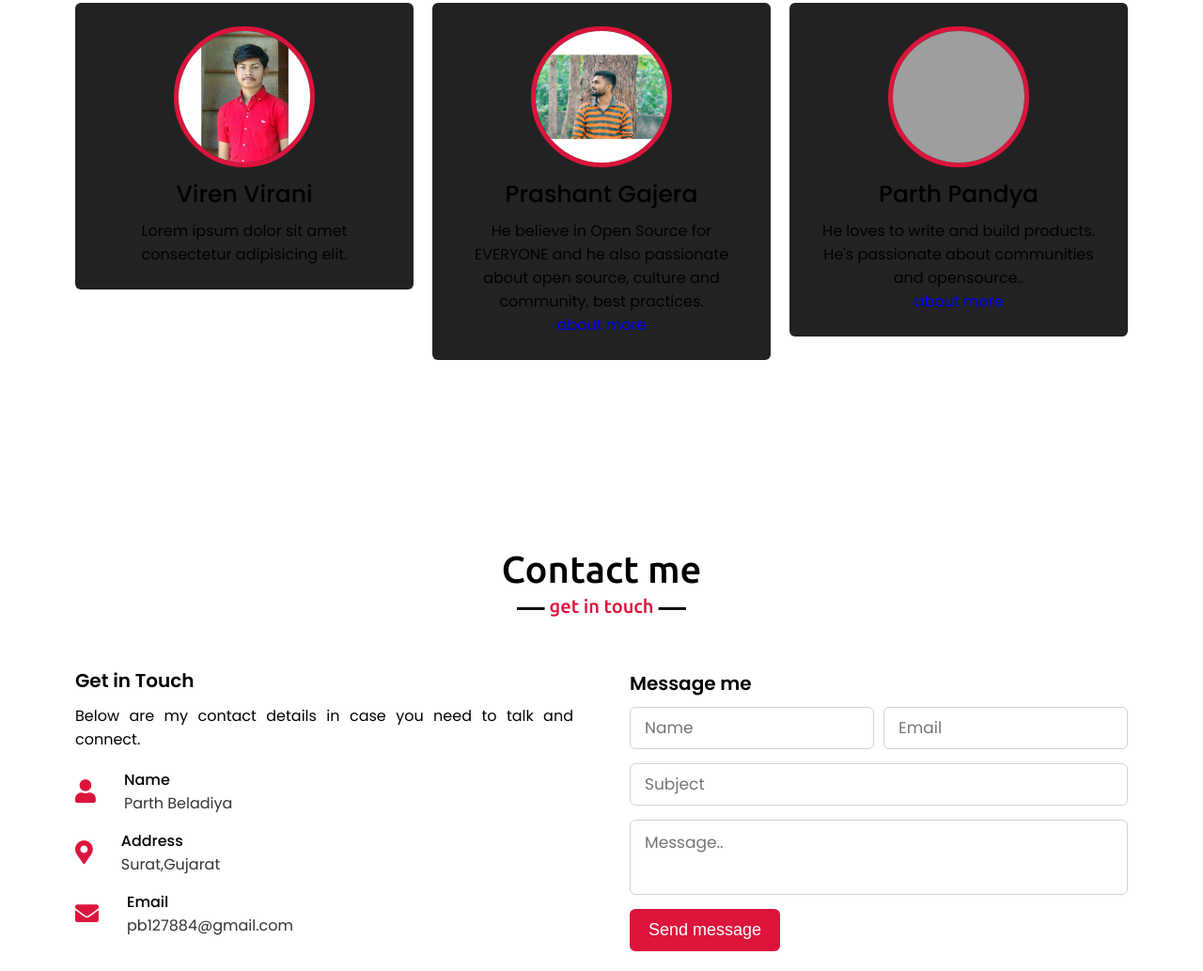
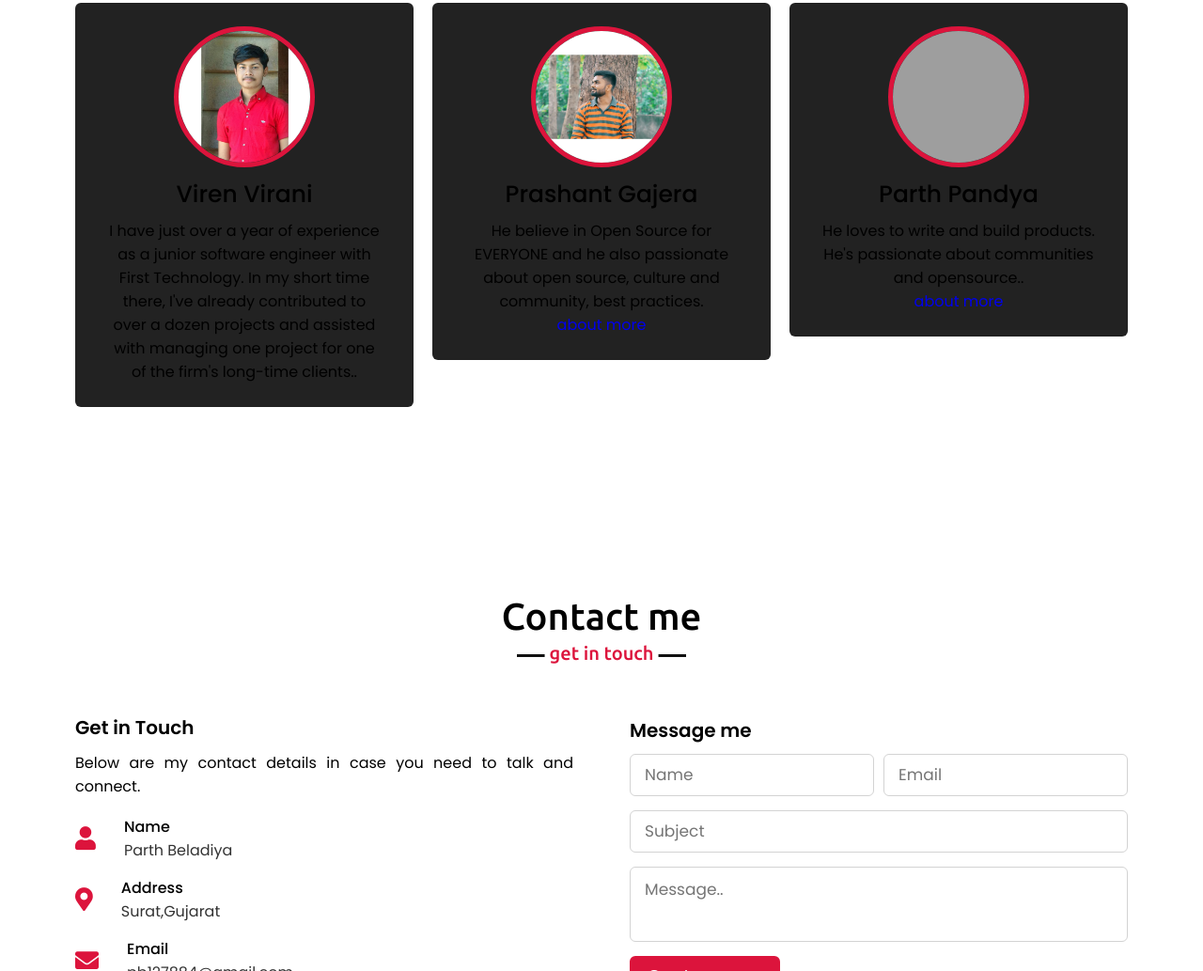
Before and after one commit to pb127884/portfolio, a plain HTML site: page index.html in a window 1280 px wide. Shown: the part 3349-4382 px from the top of the page at 94% size. Drawn offline with nearby package versions, Linux system fonts and the light colour scheme; grey boxes are pictures that could not be loaded.

Commit message:
Update index.html

```diff
--- a/index.html
+++ b/index.html
@@ -194,7 +194,7 @@
                     <div class="box">
                         <img src="viren.jpg" alt="">
                         <div class="text">Viren Virani</div>
-                        <p>Lorem ipsum dolor sit amet consectetur adipisicing elit.</p>
+                        <p>I have just over a year of experience as a junior software engineer with First Technology. In my short time there, I've already contributed to over a dozen projects and assisted with managing one project for one of the firm's long-time clients..</p>
                     </div>
                 </div>
                 <div class="card">
```
